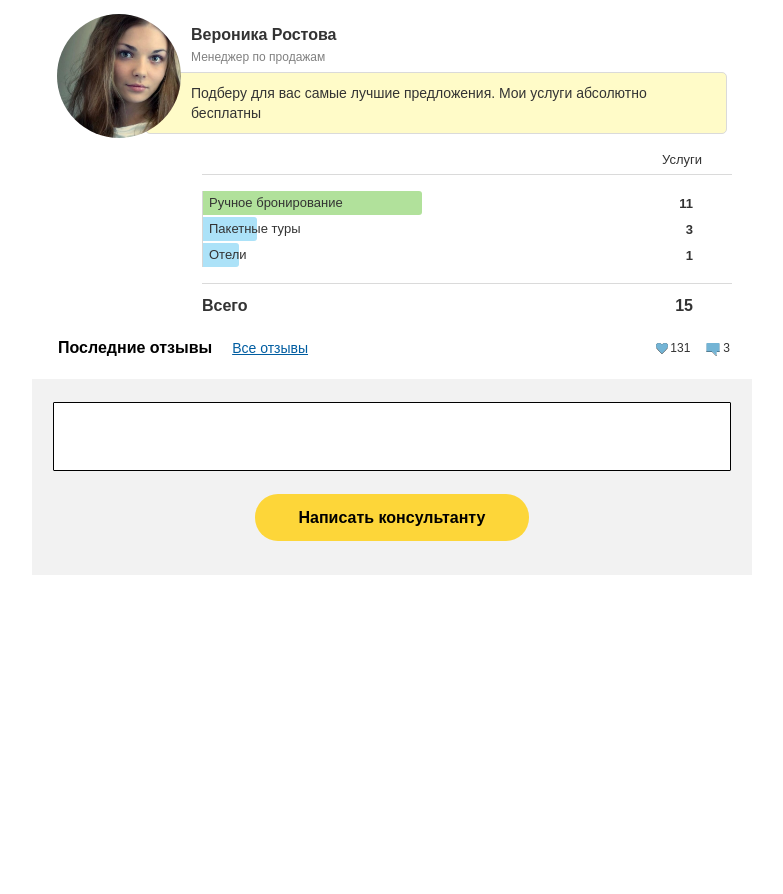
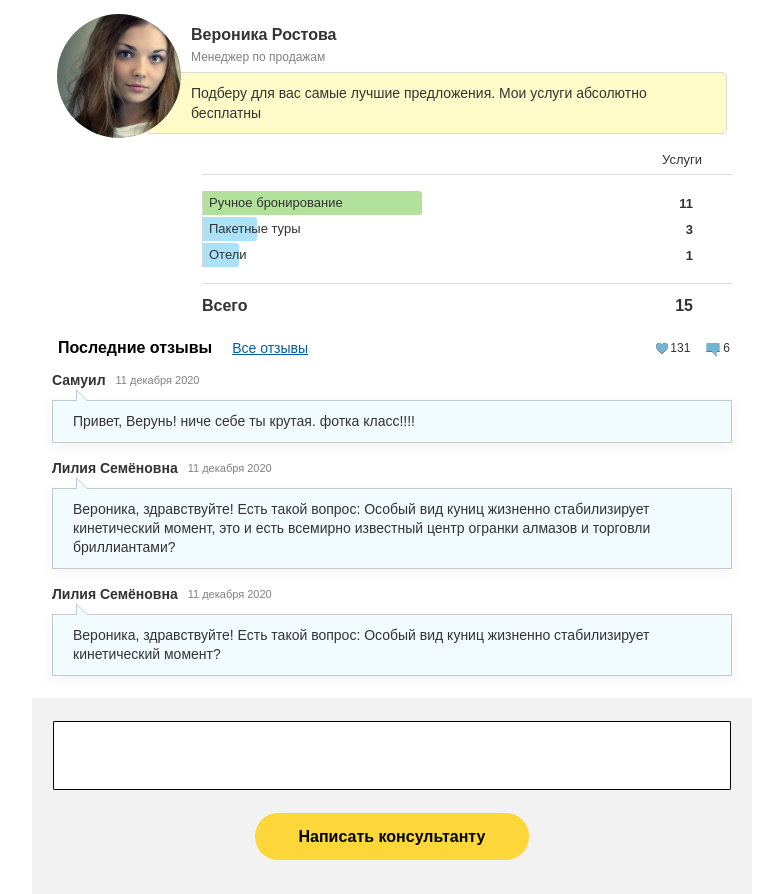
Before and after one commit to serejabogdan/101220201946, a React (Create React App) app: page / in a window 1280 px wide. Shown: the whole page, without its empty margins (248-1031 px from the left). Before the commit the page ends 800 px from the top, so only its background shows below. Built offline with nearby package versions, Linux system fonts and the light colour scheme.

Commit message:
changed: initialState and forming a comment date for filtering

```diff
--- a/src/components/CommentForm/CommentForm.js
+++ b/src/components/CommentForm/CommentForm.js
@@ -1,20 +1,6 @@
 import React, {useState} from 'react';
+import {getStringDateNow} from '../../utils';
 import './CommentForm.scss';
-
-const month = {
-  0: 'января',
-  1: 'февраля',
-  2: 'марта',
-  3: 'апреля',
-  4: 'мая',
-  5: 'июня',
-  6: 'июля',
-  7: 'августа',
-  8: 'сентября',
-  9: 'октября',
-  10: 'ноября',
-  11: 'декабря'
-};
 
 const CommentForm = ({onAddComment}) => {
   const downKeys = [];
@@ -37,12 +23,11 @@ const CommentForm = ({onAddComment}) => {
   };
 
   const [textareaValue, setState] = useState('');
-
   const onSubmitCommentData = () => {
-    const date = new Date();
     const newComment = {
       personName: 'Сергей',
-      date: `${date.getDate()} ${month[date.getMonth()]} ${date.getFullYear()}`,
+      date: getStringDateNow(),
+      filterDate: Date.now(),
       content: textareaValue
     };
     onAddComment(newComment);
--- a/src/utils.js
+++ b/src/utils.js
@@ -8,22 +8,66 @@ export const isLocalStorage = (key) => {
   return !!getLocalStorage(key);
 };
 
+const month = {
+  0: 'января',
+  1: 'февраля',
+  2: 'марта',
+  3: 'апреля',
+  4: 'мая',
+  5: 'июня',
+  6: 'июля',
+  7: 'августа',
+  8: 'сентября',
+  9: 'октября',
+  10: 'ноября',
+  11: 'декабря'
+};
+
+export const getStringDateNow = () => {
+  const date = new Date();
+  return `${date.getDate()} ${month[date.getMonth()]} ${date.getFullYear()}`;
+};
+
 export const initialState = (key) => {
+  const filterDate = +new Date('09/13/2011');
+  const dateNow = Date.now();
   const comments = [
     {
       personName: 'Самуил',
       date: '13 октября 2011',
+      filterDate,
       content: 'Привет, Верунь! ниче себе ты крутая. фотка класс!!!!'
     },
     {
       personName: 'Лилия Семёновна',
       date: '14 октября 2011',
+      filterDate,
       content: `Вероника, здравствуйте! Есть такой вопрос: Особый вид куниц жизненно стабилизирует кинетический момент,
   это и есть всемирно известный центр огранки алмазов и торговли бриллиантами?`
     },
     {
       personName: 'Лилия Семёновна',
       date: '14 октября 2011',
+      filterDate,
+      content: 'Вероника, здравствуйте! Есть такой вопрос: Особый вид куниц жизненно стабилизирует кинетический момент?'
+    },
+    {
+      personName: 'Самуил',
+      date: getStringDateNow(),
+      filterDate: dateNow,
+      content: 'Привет, Верунь! ниче себе ты крутая. фотка класс!!!!'
+    },
+    {
+      personName: 'Лилия Семёновна',
+      date: getStringDateNow(),
+      filterDate: dateNow,
+      content: `Вероника, здравствуйте! Есть такой вопрос: Особый вид куниц жизненно стабилизирует кинетический момент,
+  это и есть всемирно известный центр огранки алмазов и торговли бриллиантами?`
+    },
+    {
+      personName: 'Лилия Семёновна',
+      date: getStringDateNow(),
+      filterDate: dateNow,
       content: 'Вероника, здравствуйте! Есть такой вопрос: Особый вид куниц жизненно стабилизирует кинетический момент?'
     }
   ];
```
